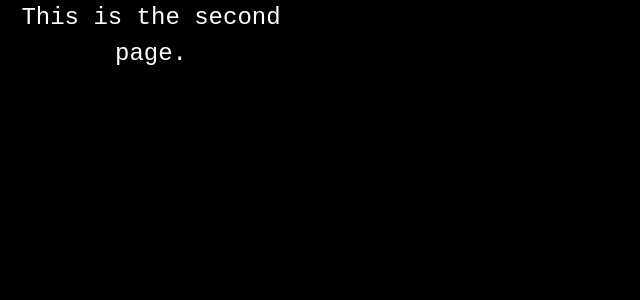
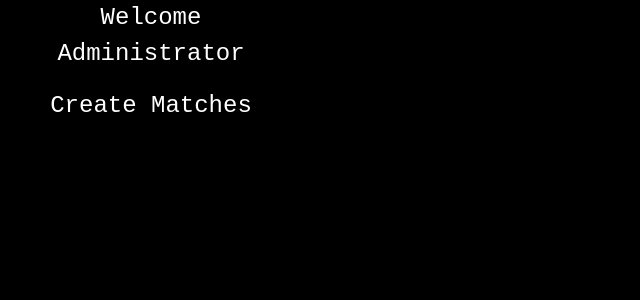
Before and after one commit to ArpitxGit/NIUM-NEXT-IN-HACK, a React (Create React App) app in the folder react-app/: page /admin in a window 1280 px wide. Shown: the top 300 px of the page, without its empty margins (0-640 px from the left). Built offline with nearby package versions, Linux system fonts and the light colour scheme.

Commit message:
matchlist page linked

```diff
--- a/react-app/src/Admin.js
+++ b/react-app/src/Admin.js
@@ -6,7 +6,8 @@ function Admin() {
       <div className="row">
         <div className="col-md-3">
             <div></div>
-            <p>This is the second page.</p>
+            <p>Welcome Administrator</p>
+            <p>Create Matches</p>
             <div></div>
         </div>
       </div>
--- a/react-app/src/App.js
+++ b/react-app/src/App.js
@@ -9,6 +9,7 @@ import Landing from "./Landing";
 import Admin from "./Admin";
 
 import { BrowserRouter as Router, Route, Routes, Link } from "react-router-dom";
+import Matchlist from "./Matchlist";
 
 
 function App() {
@@ -17,6 +18,7 @@ function App() {
       <Routes>
         <Route exact path="/" element={<Landing/>} />
         <Route exact path="/admin" element={<Admin/>} />
+        <Route exact path="/matchlist" element={<Matchlist/>} />
       </Routes>
     </div>
   );
--- a/react-app/src/Landing.js
+++ b/react-app/src/Landing.js
@@ -249,14 +249,16 @@ function Landing() {
 
 <div className="row">
       <div>
+        <Link to={"/admin"}>
+          <button className="card" style={styles.Startbutton}>
+            Login as Admin
+          </button>
+        </Link>
+        <br/>
+        <br/>
+        <Link to={"/matchlist"}>
         <button className="card" style={styles.Startbutton}>
           Login as User
-        </button>
-        <br/>
-        <br/>
-        <Link to={"/admin"}>
-        <button className="card" style={styles.Startbutton}>
-          Login as Admin
         </button>
         </Link>
       </div>
--- /dev/null
+++ b/react-app/src/Matchlist.js
@@ -0,0 +1,33 @@
+// Object.defineProperty(exports, "esModule", {
+//     value: true
+//   });
+//   exports.default = void 0;
+//   var _react = _interopRequireDefault(require("react"));
+//   var _Matches = _interopRequireDefault(require("./Matches"));
+//   function _interopRequireDefault(obj) { return obj && obj.esModule ? obj : { default: obj }; }
+//   function Matchlist() {
+//     return /#PURE/_react.default.createElement("div", null, /#PURE/_react.default.createElement(_Matches.default, null));
+//   }
+//   var _default = Matchlist;
+//   exports.default = _default;
+
+
+import React from "react";
+
+import "./matchlist.css";
+function Matchlist() {
+    return (
+    <div className="container">
+        <div className="row">
+            <div className="col-md-3">
+                <div></div>
+                    <p>Welcome</p>
+                    <p>Upcoming Matches</p>
+                <div></div>
+            </div>
+        </div>
+      </div>
+    );
+}
+
+export default Matchlist;
--- a/react-app/src/index.js
+++ b/react-app/src/index.js
@@ -6,7 +6,7 @@ import App from "./App";
 import reportWebVitals from "./reportWebVitals";
 import { BrowserRouter as Router, Route, Routes } from "react-router-dom";
 import Admin from "./Admin";
-
+import Matchlist from "./Matchlist";
 
 const rootElement = document.getElementById("root");
 const root = createRoot(rootElement);
@@ -15,8 +15,8 @@ root.render(
       <Router>
         <Routes>
           <Route exact path="/" element={ <App /> }/>
-          <Route exact path="/admin" element={ <Admin /> }>
-          </Route>
+          <Route exact path="/admin" element={ <Admin /> } />
+          <Route exact path="/matchlist" element={ <Matchlist /> } />
         </Routes>
       </Router>
     </React.StrictMode>,
--- /dev/null
+++ b/react-app/src/matchlist.css
@@ -0,0 +1,6 @@
+p{
+    font-family: 'Courier New', Courier, monospace;
+    font-size: x-large;
+    text-align: center;
+    color: #ffffff;
+}
```
